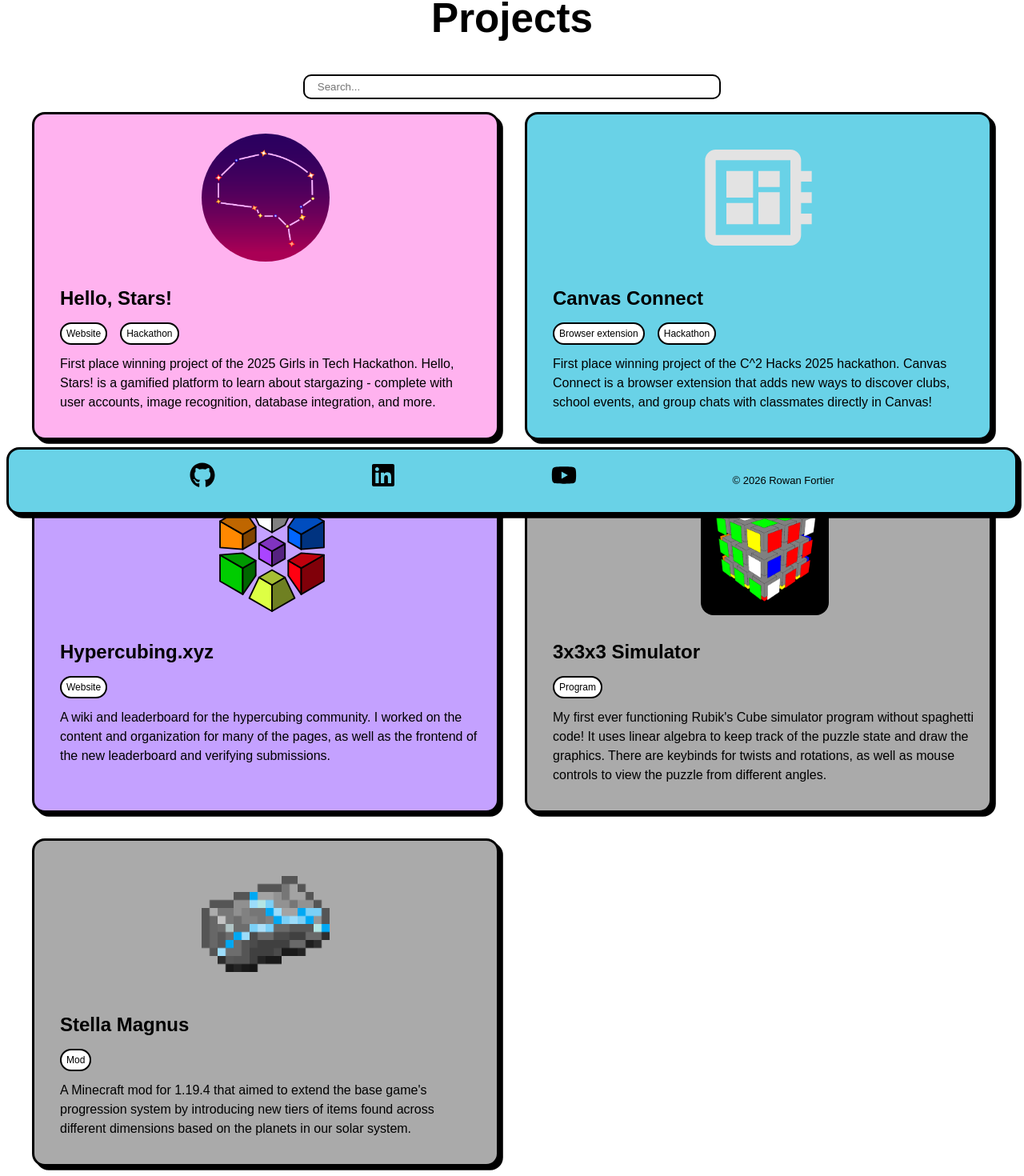
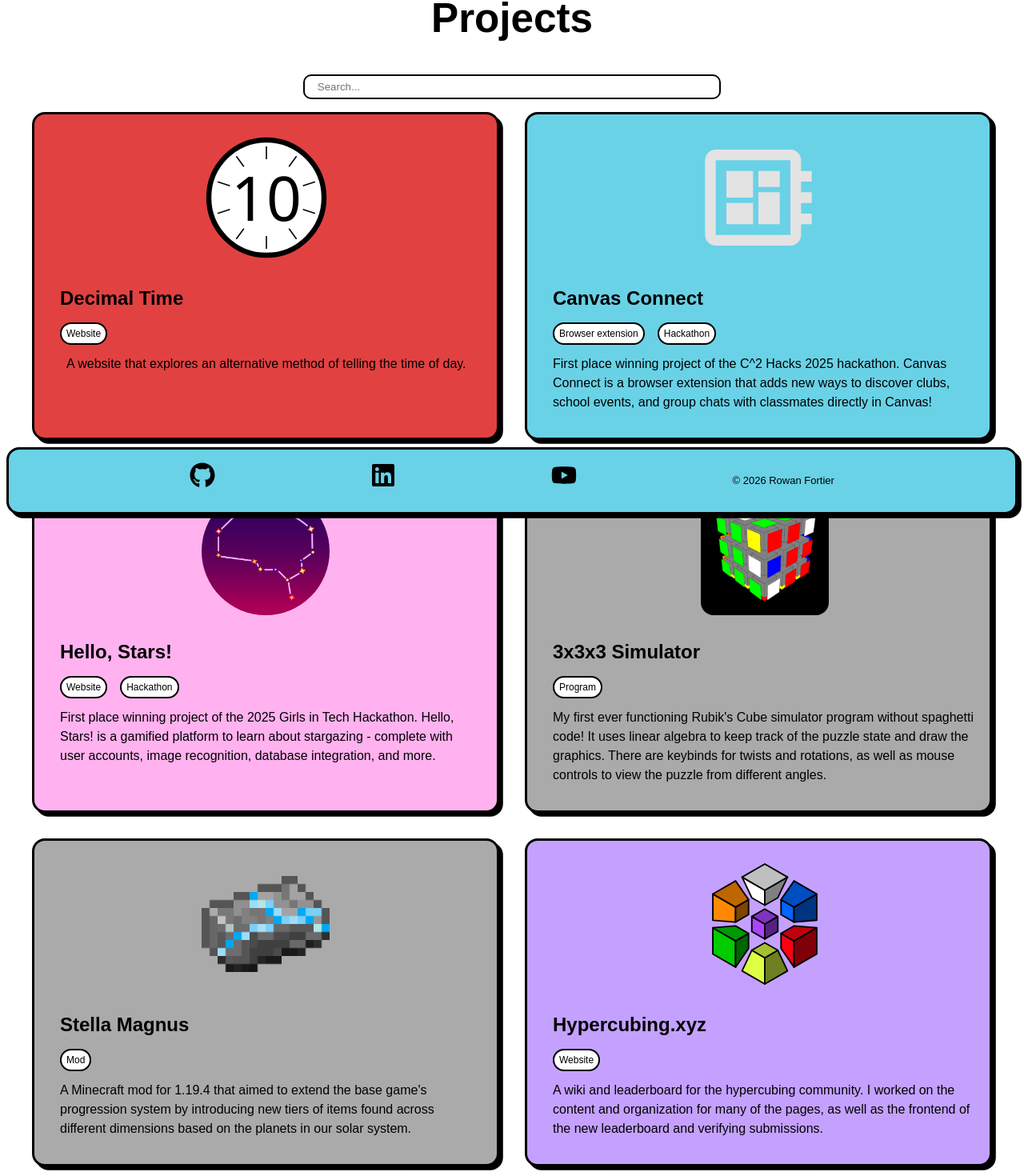
Before and after one commit to blobinaticuber/rowanfortier-website, a React (Vite) app in the folder my-react-app/: page /projects in a window 1280 px wide. Shown: the part 137-1607 px from the top of the page at 80% size. Built offline with nearby package versions, Linux system fonts and the light colour scheme.

Commit message:
sort projects by date

```diff
--- a/my-react-app/public/projects.json
+++ b/my-react-app/public/projects.json
@@ -10,7 +10,8 @@
             "title" : "Hello, Stars!",
             "description" : "First place winning project of the 2025 Girls in Tech Hackathon. Hello, Stars! is a gamified platform to learn about stargazing - complete with user accounts, image recognition, database integration, and more.",
             "link" : null,
-            "categories" : ["Website", "Hackathon"]
+            "categories" : ["Website", "Hackathon"],
+            "created" : "2025-02-28"
         },
 
         {
@@ -22,7 +23,8 @@
             "title" : "Canvas Connect",
             "description" : "First place winning project of the C^2 Hacks 2025 hackathon. Canvas Connect is a browser extension that adds new ways to discover clubs, school events, and group chats with classmates directly in Canvas!",
             "link" : null,
-            "categories" : ["Browser extension", "Hackathon"]
+            "categories" : ["Browser extension", "Hackathon"],
+            "created" : "2025-11-21"
         },
 
         {
@@ -34,7 +36,8 @@
             "title" : "Hypercubing.xyz",
             "description" : "A wiki and leaderboard for the hypercubing community. I worked on the content and organization for many of the pages, as well as the frontend of the new leaderboard and verifying submissions.",
             "link" : "https://hypercubing.xyz/",
-            "categories" : ["Website"]
+            "categories" : ["Website"],
+            "created" : "2022-12-31"
         },
 
         {
@@ -47,7 +50,8 @@
             "title" : "3x3x3 Simulator",
             "description" : "My first ever functioning Rubik's Cube simulator program without spaghetti code! It uses linear algebra to keep track of the puzzle state and draw the graphics. There are keybinds for twists and rotations, as well as mouse controls to view the puzzle from different angles.",
             "link" : "https://github.com/blobinaticuber/3x3x3-simulator",
-            "categories" : ["Program"]
+            "categories" : ["Program"],
+            "created" : "2024-04-03"
         },
         {
             "key" : 5,
@@ -59,7 +63,21 @@
             "title" : "Stella Magnus",
             "description" : "A Minecraft mod for 1.19.4 that aimed to extend the base game's progression system by introducing new tiers of items found across different dimensions based on the planets in our solar system.",
             "link" : null,
-            "categories" : ["Mod"]
+            "categories" : ["Mod"],
+            "created" : "2023-03-29"
+        },
+        {
+            "key" : 6,
+            "color" : "var(--red)",
+            "image" : {
+                "shape": "squircle",
+                "path" : "/projects/decimaltime.svg"
+            },
+            "title" : "Decimal Time",
+            "description" : "A website that explores an alternative method of telling the time of day.",
+            "link" : "https://decimaltime.rowanfortier.com/",
+            "categories" : ["Website"],
+            "created" : "2026-04-16"
         }
     ]
 }
--- a/my-react-app/src/index.css
+++ b/my-react-app/src/index.css
@@ -21,6 +21,7 @@
   --pink: #FF69B4;
   --gray: #222222;
   --green: #14a900;
+  --red: #aa0000;
 }
 
 #root {
@@ -71,6 +72,7 @@
 
 @media (prefers-color-scheme: light) {
   :root {
+    /* light mode colour vars */
     --bg-color: #ffffff;
     --padborder-color: #000000;
     --yellow: #FFDB58;
@@ -79,6 +81,7 @@
     --pink: #FFB2EF;
     --gray: #AAAAAA;
     --green: #48e12d;
+    --red: #e24141;
   }
   a:hover {
     color: #747bff;
--- a/my-react-app/src/pages/Projects.jsx
+++ b/my-react-app/src/pages/Projects.jsx
@@ -21,6 +21,7 @@
             return response.json();
         })
         .then(data => {
+            data.projects.sort((a,b) => new Date(b.created) - new Date(a.created))
             setData(data.projects);
             setFilteredData(data.projects);
             setLoading(false);
```
Also changed, not shown: my-react-app/public/projects/decimaltime.svg (added).
